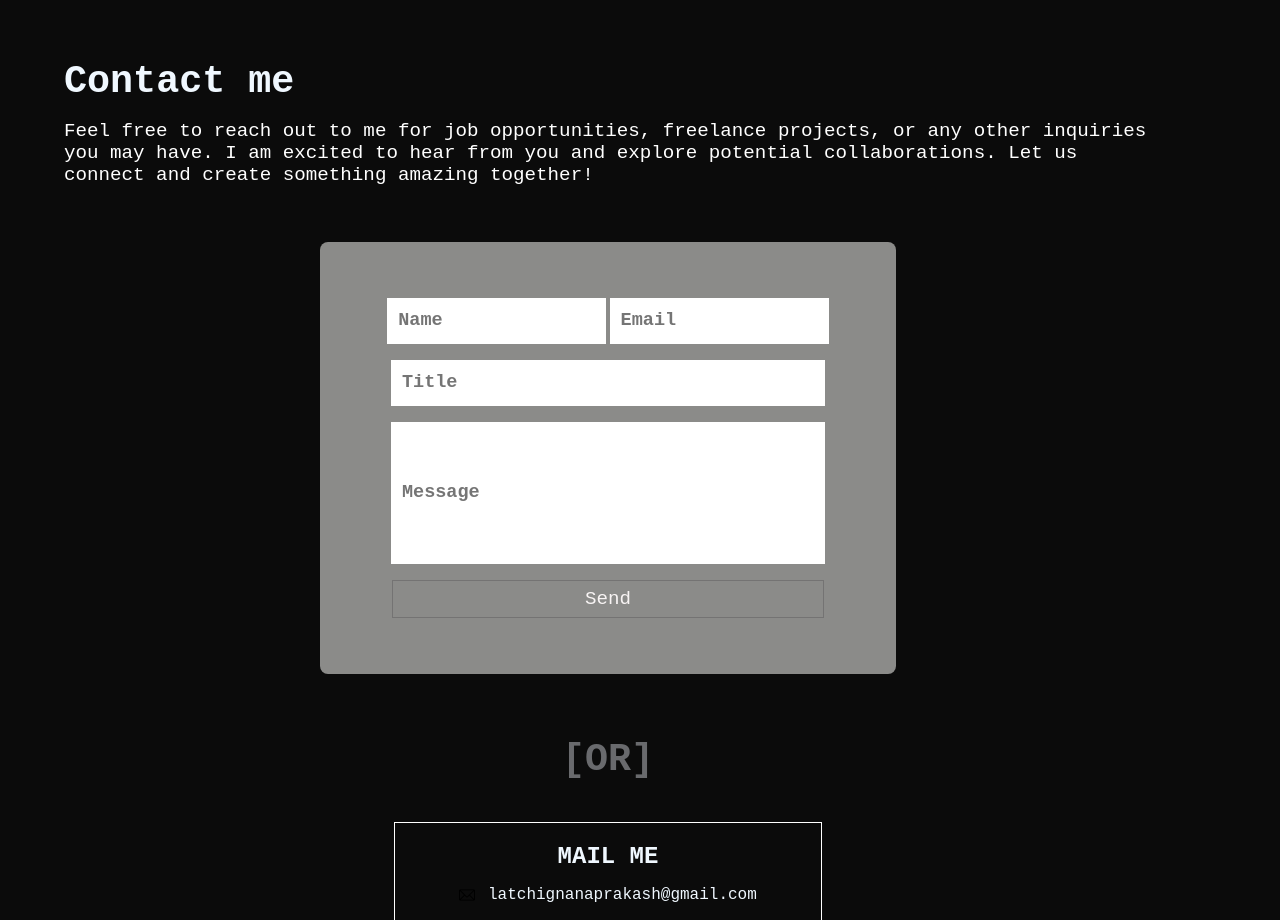
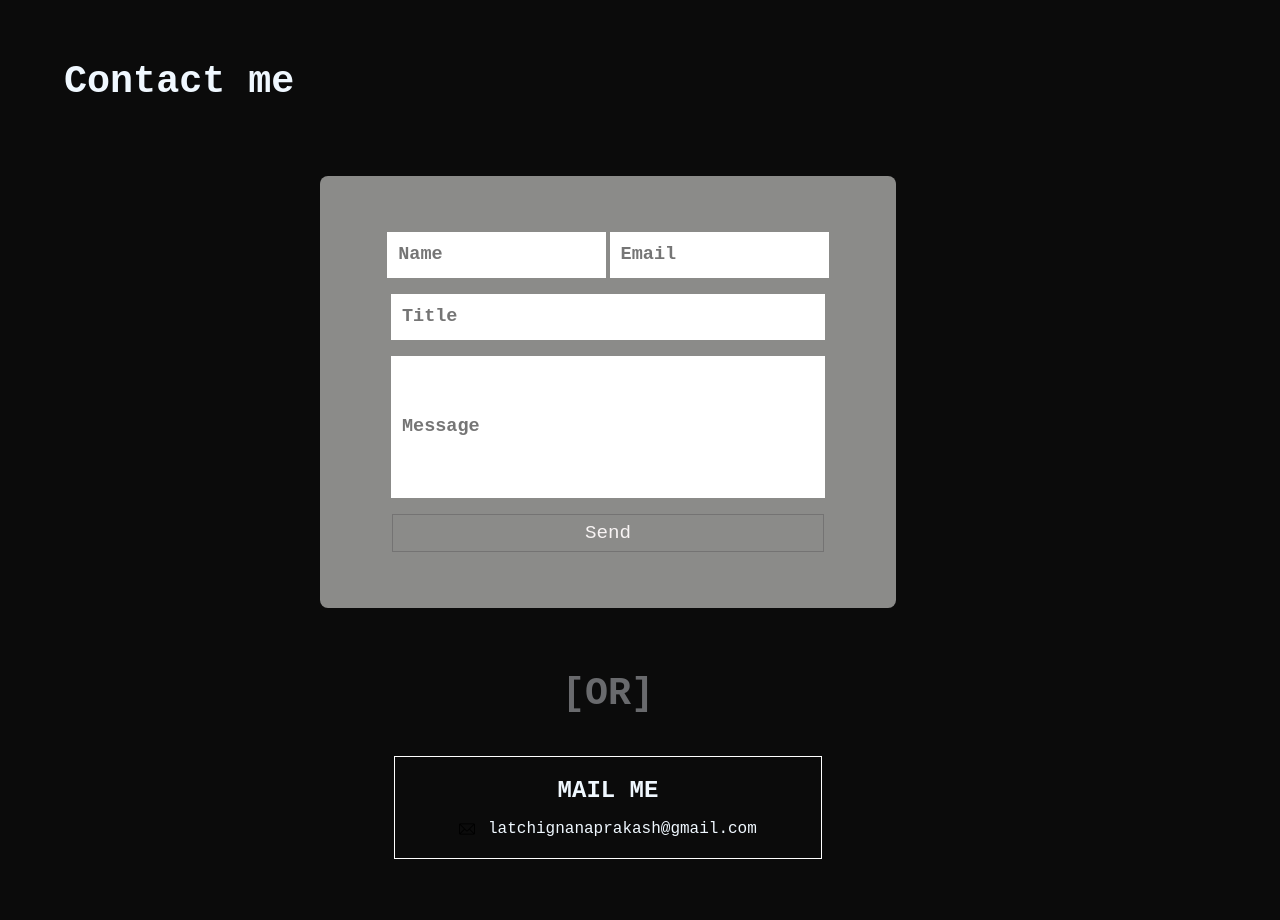
Before and after one commit to GnanaPrakash07/Portfolio, a plain HTML site: page index.html in a window 1280 px wide. Shown: the part 4138-5058 px from the top of the page. After the commit the page ends 5037 px from the top, so only its background shows below. Drawn offline with Linux system fonts and the light colour scheme; no server answers.

Commit message:
Update index.html

```diff
--- a/index.html
+++ b/index.html
@@ -258,7 +258,7 @@
 
     <contact id="contact-div">
         <h1 class="contact-text-1">Contact me</h1>
-        <span class="contact-text-2">Feel free to reach out to me for job opportunities, freelance projects, or any other inquiries you may have. I am excited to hear from you and explore potential collaborations. Let us connect and create something amazing together!</span>
+        <span class="contact-text-2"></span>
         <div class="contact-container">
             <div class="name-email-container">
                 <input class="contact-name" type="text" id="name" autocomplete="off" placeholder="Name">
```
